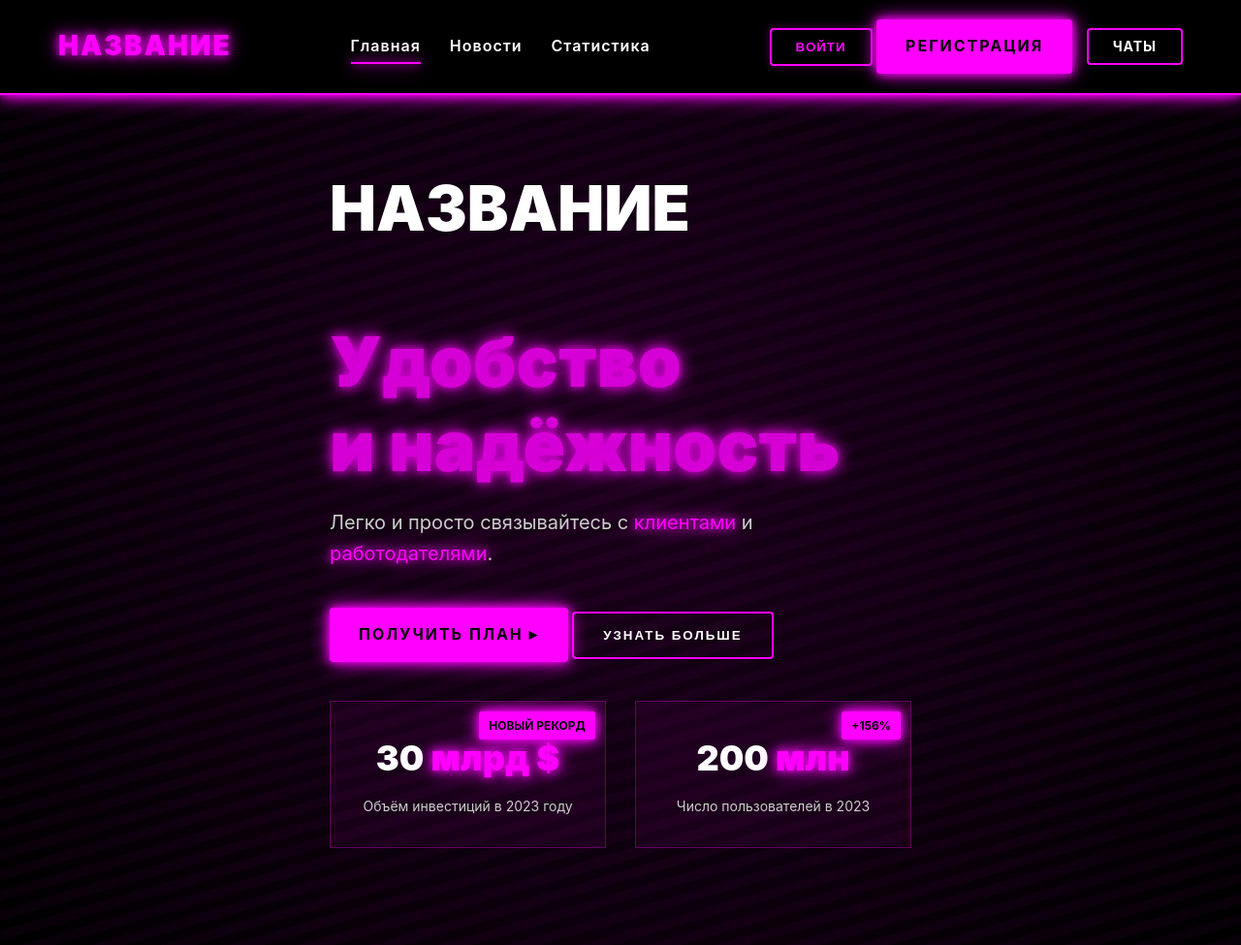
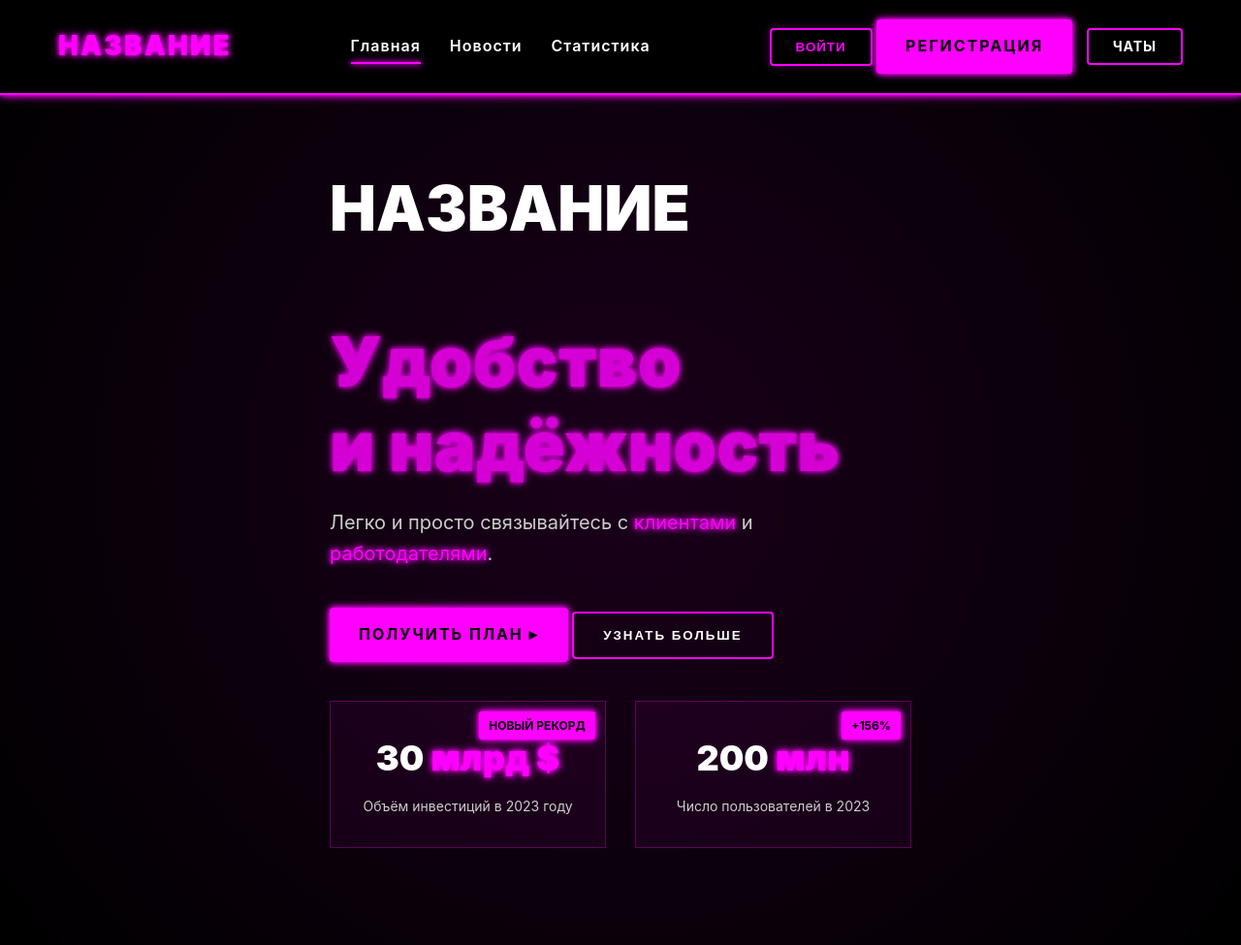
Before and after one commit to Eziiiiiik/CRM, a Python web app: template frontend/templates/index.html in a window 1280 px wide. Shown: the whole page at 97% size. Run offline with Jinja, Linux system fonts and the light colour scheme; the template is opened without the code that fills it, so the values that code supplies are empty.

Commit message:
Update style.css
Обновление CSS файла

```diff
--- a/frontend/static/css/style.css
+++ b/frontend/static/css/style.css
@@ -9,8 +9,8 @@
     --black: #000000;
     --dark: #0a0a0a;
     --pink: #ff00ff;
-    --pink-glow: 0 0 10px #ff00ff, 0 0 20px #ff00ff;
-    --pink-glow-strong: 0 0 20px #ff00ff, 0 0 40px #ff00ff, 0 0 60px #ff00ff;
+    --pink-glow: 0 0 5px #ff00ff, 0 0 10px #ff00ff;  /* Меньше размытие */
+--pink-glow-strong: 0 0 10px #ff00ff, 0 0 20px #ff00ff;  /* Без сильного свечения */
     --text: #ffffff;
     --text-dim: #cccccc;
 }
@@ -109,27 +109,7 @@ body {
     overflow: hidden;
 }
 
-.hero::before {
-    content: '';
-    position: absolute;
-    top: -50%;
-    left: -50%;
-    width: 200%;
-    height: 200%;
-    background: repeating-linear-gradient(
-        45deg,
-        transparent 0px,
-        transparent 10px,
-        rgba(255, 0, 255, 0.03) 10px,
-        rgba(255, 0, 255, 0.03) 20px
-    );
-    animation: moveBg 20s linear infinite;
-}
-
-@keyframes moveBg {
-    from { transform: rotate(0deg); }
-    to { transform: rotate(360deg); }
-}
+/* ДВИЖУЩИЕСЯ ЛИНИИ УДАЛЕНЫ */
 
 .hero-content {
     position: relative;
```
